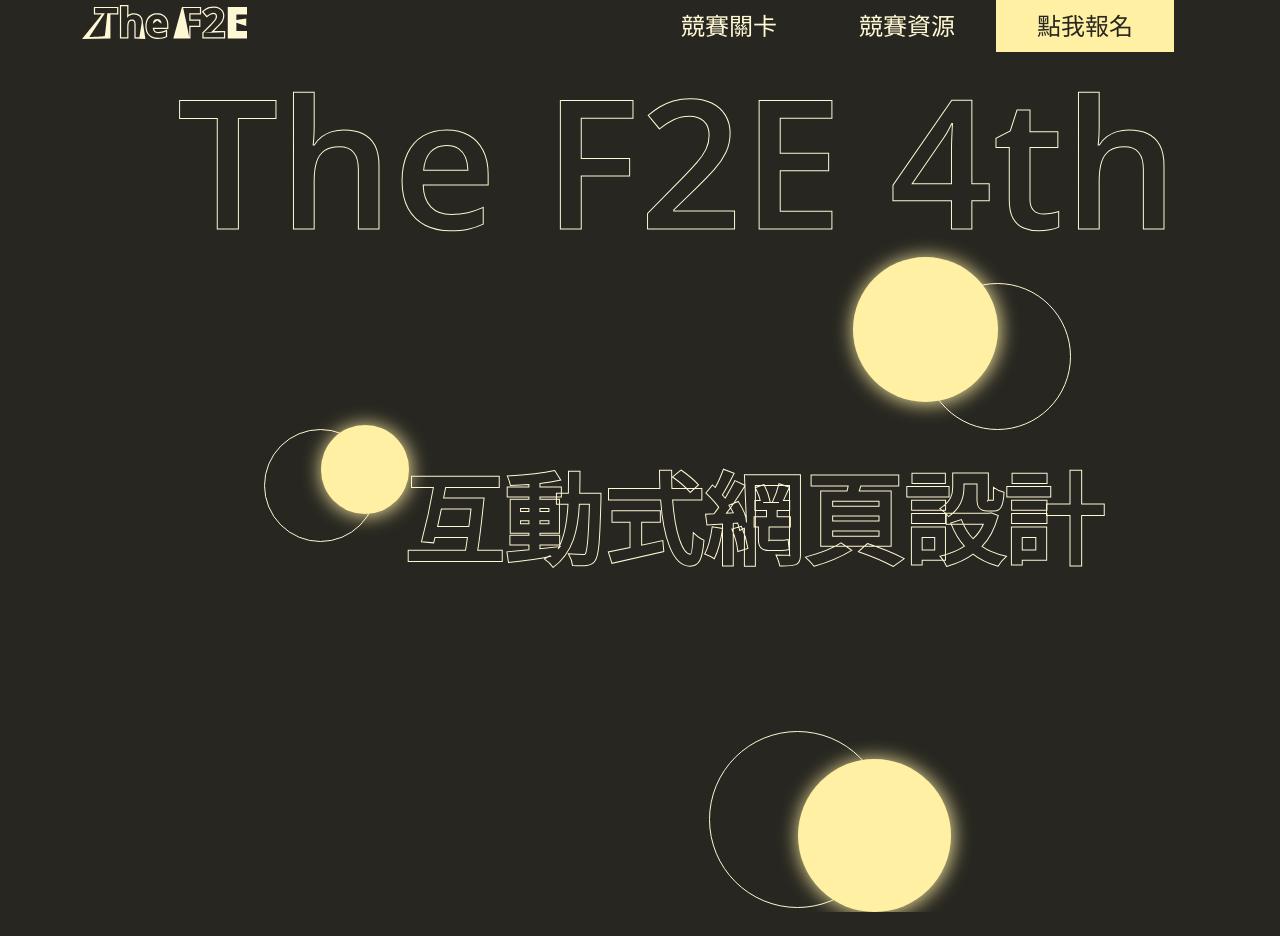
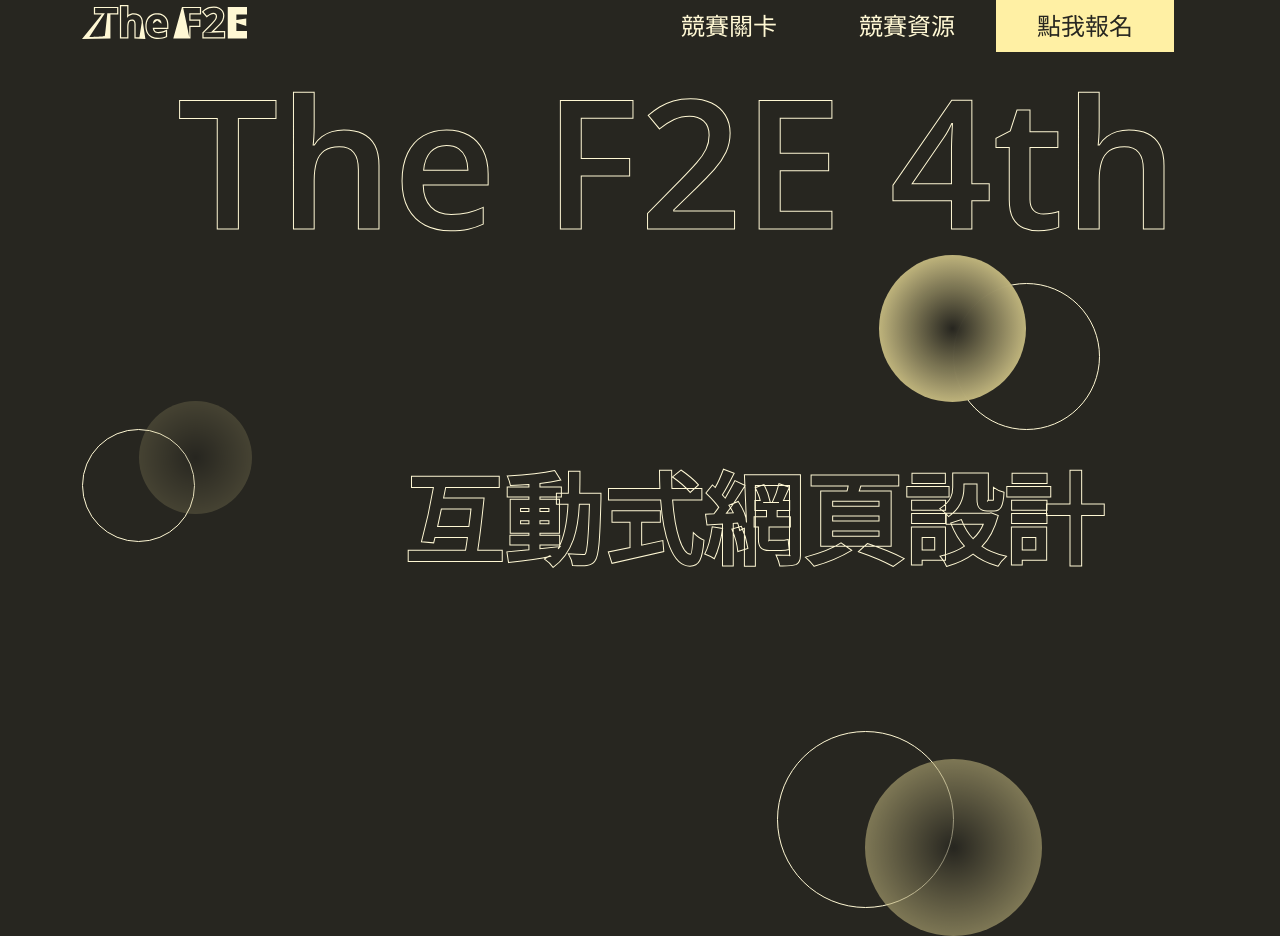
Before and after one commit to jjustin-35/f2e-interactive-page, a React (Create React App) app: page / in a window 1280 px wide. Before the commit the page ends 912 px from the top, so only its background shows below. Built offline with nearby package versions, Linux system fonts and the light colour scheme.

Commit message:
add fadein animation

```diff
--- a/package.json
+++ b/package.json
@@ -9,6 +9,7 @@
     "@testing-library/user-event": "^13.5.0",
     "bootstrap": "^5.2.2",
     "gh-pages": "^4.0.0",
+    "gsap": "^3.11.3",
     "react": "^18.2.0",
     "react-bootstrap": "^2.5.0",
     "react-dom": "^18.2.0",
--- /dev/null
+++ b/src/components/Style-Components.js
@@ -0,0 +1,71 @@
+import React from 'react';
+import { useEffect, useState, useRef } from 'react';
+import { gsap } from "gsap";
+import { ScrollTrigger } from "gsap/ScrollTrigger";
+
+export const Spotlight = () => {
+    const lights = {
+        lightRef1: useRef(),
+        lightRef2: useRef(),
+        lightRef3: useRef()
+    }
+
+    const makeStarter = (light) => {
+        const starter = Math.random() * 4000;
+
+        setTimeout(() => {
+            light.classList.add("light-animate")
+        }, starter)
+    }
+
+    useEffect(() => {
+        for (let light in lights) {
+            makeStarter(lights[light].current);
+        }
+    }, []);
+
+  return (
+      <div>
+        <div className="light light-sm light-start-bottom light-position-st-md fadein" ref={lights.lightRef1}></div>
+        <div className="light light-md light-end-bottom light-position-e-md fadein" ref={lights.lightRef2}></div>
+        <div className="light light-lg light-start-top light-position-e-b fadein" ref={lights.lightRef3}></div>
+    </div>
+  )
+}
+export const ScrollMoveIn = ({ from, children }) => {
+    const triggerRef = useRef();
+    ScrollTrigger.create({
+        trigger: triggerRef.current,
+        markers: true,
+
+    })
+    return (
+        <div className='scrollMoveIn' ref={triggerRef}>
+            { children }
+        </div>
+    )
+}
+
+export const Fadein = ({ children }) => {
+    useEffect(() => {
+        const fadein = document.querySelectorAll(".fadein");
+        const tl = gsap.timeline();
+
+        fadein.forEach(element => {
+            tl.fromTo(element, {
+                x: -100,
+                opacity: 0
+            }, {
+                x: 0,
+                opacity: 1,
+                duration: 1
+            })
+        })
+    }, [])
+
+    return (
+        <div>
+            {children}
+        </div>
+    )
+}
--- a/src/page/Index.js
+++ b/src/page/Index.js
@@ -1,55 +1,34 @@
 import React from 'react';
-import { useEffect, useState, useRef } from 'react';
 import {
     Container,
     Row,
     Col,
 } from 'react-bootstrap';
 
+// components
+import { Fadein, Spotlight } from '../components/Style-Components';
+
 export const Index = () => {
-    // animate
-    const lights = {
-        lightRef1: useRef(),
-        lightRef2: useRef(),
-        lightRef3: useRef()
-    }
-
-    const makeStarter = (light) => {
-        const starter = Math.random() * 4000;
-
-        setTimeout(() => {
-            light.classList.add("light-animate")
-        }, starter)
-    }
-
-    useEffect(() => {
-        for (let light in lights) {
-            makeStarter(lights[light].current);
-        }
-    }, []);
-
     return (
         <>
             <Container className='position-relative'>
-                <div>
-                    <div className="light light-sm light-start-bottom light-position-st-md" ref={lights.lightRef1}></div>
-                    <div className="light light-md light-end-bottom light-position-e-md" ref={lights.lightRef2}></div>
-                    <div className="light light-lg light-start-top light-position-e-b" ref={lights.lightRef3}></div>
-                </div>
+                <Fadein>
                 <Row className="title">
                     <Col xs={{ offset: 1 }}>
-                        <h1 className='title-fs text-hollow  title-hover title-hover-main'>The F2E 4th
+                        <h1 className='title-fs text-hollow title-hover title-hover-main fadein fadein-1'>The F2E 4th
                         <span className='text-primary title-fs'>The F2E 4th</span>
                         </h1>
                     </Col>
                 </Row>
                 <Row>
                     <Col xs={11}>
-                        <h2 className='w-fit ms-auto text-hollow fw-bold title-fs-sub title-hover title-hover-sub'>互動式網頁設計
+                        <h2 className='w-fit ms-auto text-hollow fw-bold title-fs-sub title-hover title-hover-sub fadein fadein-2'>互動式網頁設計
                         <span className='text-primary fw-bold title-fs-sub'>互動式網頁設計</span>
-                    </h2>
+                        </h2>
                     </Col>
-                </Row>
+                    </Row>
+                    <Spotlight />
+                </Fadein>
             </Container>
         </>
   )
--- a/src/style/_components.scss
+++ b/src/style/_components.scss
@@ -6,39 +6,25 @@
         $size: 177px;
         width: $size;
         height: $size;
-        &::before{
-            $smSize: 80%;
-            width: $smSize;
-            height: $smSize;
-        }
     }
     &-md{
         $size: 147px;
         width: $size;
         height: $size;
-        &::before{
-            $smSize: 80%;
-            width: $smSize;
-            height: $smSize;
-        }
     }
     &-sm{
         $size: 113px;
         width: $size;
         height: $size;
-        &::before{
-            $smSize: 80%;
-            width: $smSize;
-            height: $smSize;
-        }
     }
     &::before{
         content:'';
         position: absolute;
-        background: $secondary;
+        background: radial-gradient($dark, $secondary);
         border-radius: 50%;
-        box-shadow: 1px 1px 20px $secondary;
-        // opacity: 0.2;
+        opacity: 0.2;
+        width: inherit;
+        height: inherit;
     }
     &-start-bottom::before{
         bottom: 27px;
@@ -59,15 +45,12 @@
 
 @keyframes spotlight {
     0%{
-        width: 80%;
-        height: 80%;
+        opacity: 0.2;
     }
     50%{
-        width: 100%;
-        height: 100%;
+        opacity: 1;
     }
     100%{
-        width: 80%;
-        height: 80%;
+        opacity: 0.2;
     }
 }
--- a/src/style/page/_index.scss
+++ b/src/style/page/_index.scss
@@ -34,15 +34,24 @@
 
 .light-position{
     &-st-md{
-        left: 194px;
+        left: clac(194px/1440px*100%);
         top: 377px;
     }
     &-e-md{
-        right: 139px;
+        right: calc(139px/1440px*100%);
         top: 231px;
     }
     &-e-b{
-        right: 324px;
+        right: calc(324px/1440px*100%);
         top: 679px;
     }
 }
+
+@keyframes fadein {
+    0%{
+        opacity: 0;
+    }
+    100%{
+        opacity: 1;
+    }
+}
```
Also changed, not shown: 1 other file (tests, documents, lock files or other folders).
